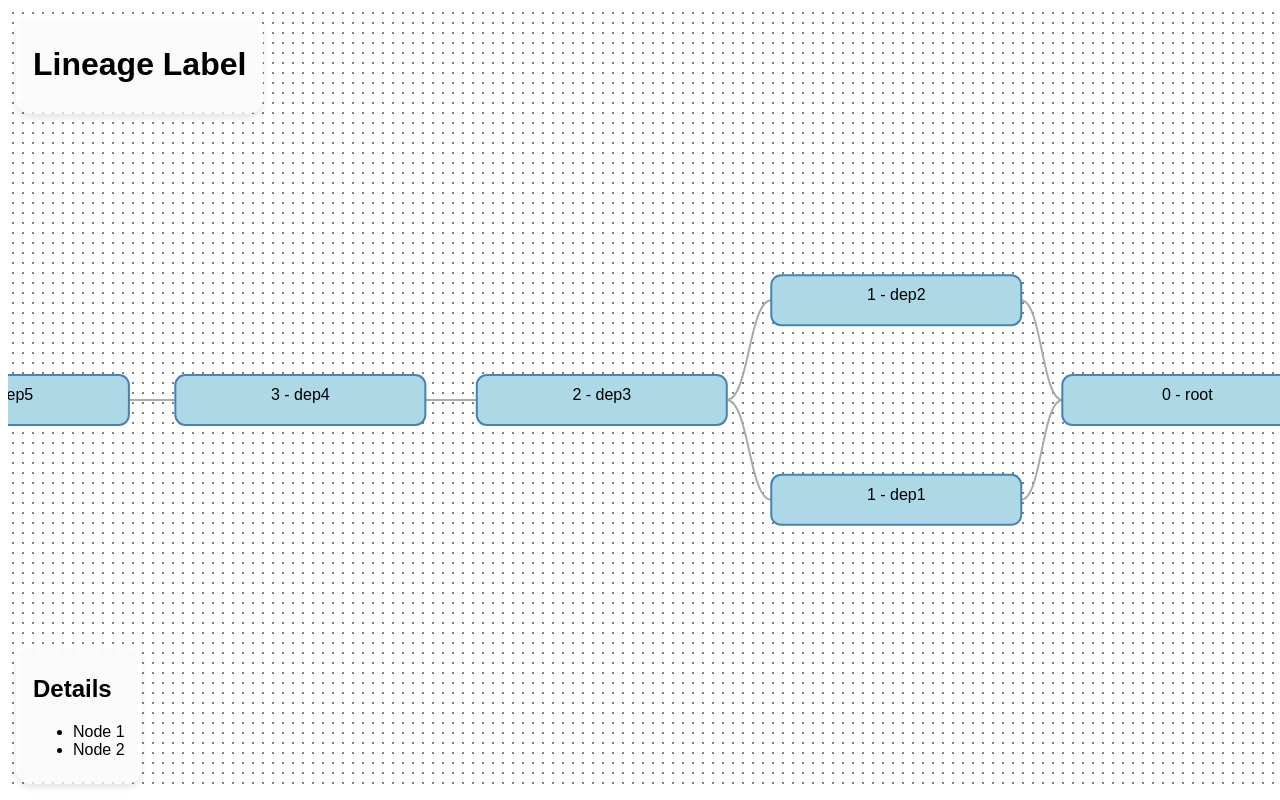
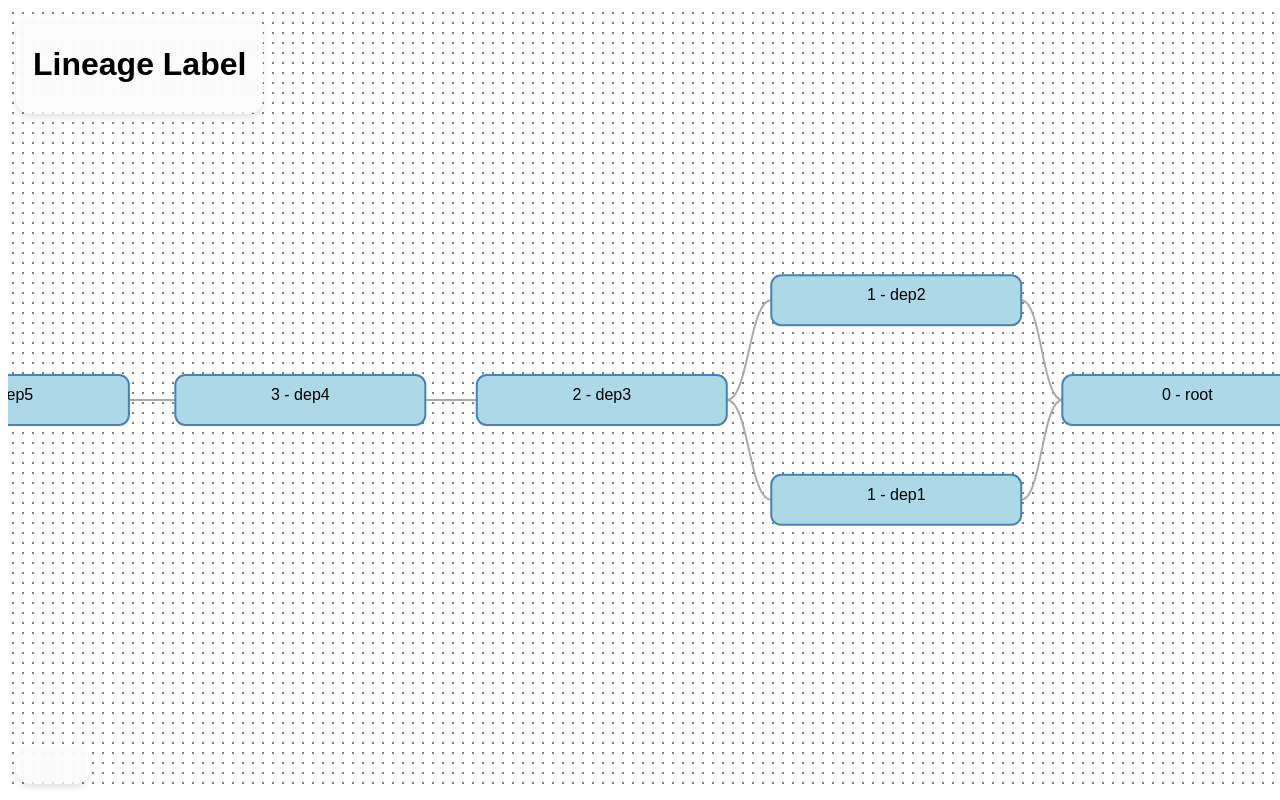
Before and after one commit to dtennander/react-lineage-graph, a React (Vite) app: page / in a window 1280 px wide. Built offline with nearby package versions, Linux system fonts and the light colour scheme.

Commit message:
Allow for context to know picked node.

```diff
--- /dev/null
+++ b/src/LineageContext.tsx
@@ -0,0 +1,30 @@
+import { Dispatch, createContext, useContext, useReducer, useState } from "react"
+import { Node } from "./LineageRender"
+
+type Context = {
+  pickedNode: Node | null;
+  setNode: Dispatch<Node | null>;
+}
+
+const LineageContext = createContext<Context>({
+  pickedNode: null,
+  setNode: () => { },
+})
+
+export const LineageProvider = ({ children }) => {
+  const [pickedNode, dispatch] = useState<Node | null>(null)
+  console.log("pickedNode", pickedNode)
+  return (
+    <LineageContext.Provider value={{ pickedNode, setNode: dispatch }}>
+      {children}
+    </LineageContext.Provider>
+  )
+}
+
+export const useNode = () => {
+  const { pickedNode, setNode } = useContext(LineageContext)
+  return [pickedNode, <N extends Node,>(n: N | null) => {
+    console.log(n)
+    setNode(n)
+  }] as const
+}
--- a/src/LineageRender.tsx
+++ b/src/LineageRender.tsx
@@ -1,6 +1,7 @@
 import * as d3 from "d3";
-import { useRef, useEffect, useMemo } from "react";
+import { useRef, useEffect, useMemo, memo } from "react";
 import styled from "styled-components";
+import { useNode } from "./LineageContext";
 
 export type Node = {
   name: string;
@@ -18,6 +19,10 @@ const StyledSvg = styled.svg`
       stroke-width: 2px;
   }
 
+  .selected rect {
+    fill: lightgreen;
+  }
+
   .link {
       fill: none;
       stroke: #aaa;
@@ -29,10 +34,12 @@ const StyledSvg = styled.svg`
  * Renders a lineage graph using d3
  * @param nodes - The nodes of the graph
  */
-export const LineageRender = ({ nodes }: { nodes: Node[] }) => {
+export const LineageRender = memo(({ nodes }: { nodes: Node[] }) => {
   const svgRef = useRef<SVGSVGElement | null>(null);
   const d3Nodes = useMemo(() => addDepth(nodes), [nodes]);
   const links = useMemo(() => createLinks(d3Nodes), [d3Nodes]);
+  // TODO: This causes a re-render when the node is picked
+  const [pickedNode, setPickedNode] = useNode();
   useEffect(() => {
     if (!svgRef.current) return;
     const svg = d3.select(svgRef.current);
@@ -45,21 +52,24 @@ export const LineageRender = ({ nodes }: { nodes: Node[] }) => {
         })
     );
     const link = drawLinks(zoomableGroup, links)
-    const node = drawNodes(zoomableGroup, d3Nodes)
+    const node = drawNodes(zoomableGroup, d3Nodes, pickedNode)
     const simulation = createForceSimulation(svgRef.current, d3Nodes, links);
 
     node.call(handleDrag(simulation));
+    node.on("click", (e, d) => {
+      setPickedNode(nodes.find(n => n.name === d.name) ?? null);
+    })
     simulation.on("tick", updatePositions(node, link));
     // return cleanup function
     return () => {
       simulation.stop();
       svg.selectAll("*").remove();
     }
-  }, [svgRef, d3Nodes, links]);
+  }, [svgRef, d3Nodes, links, pickedNode, setPickedNode, nodes]);
   return (
     <StyledSvg ref={svgRef} width="100%" height="100%" />
   )
-}
+})
 
 const createLinks = (nodes: D3Node[]): d3.SimulationLinkDatum<D3Node>[] => {
   return nodes.map((d) =>
@@ -86,12 +96,13 @@ const addDepth = (nodes: Node[]): D3Node[] => {
 /********  D3 Functions ********/
 
 // Draws nodes on the canvas
-const drawNodes = <E extends Element,>(svg: d3.Selection<E, unknown, null, undefined>, nodes: D3Node[]) => {
+const drawNodes = <E extends Element,>(svg: d3.Selection<E, unknown, null, undefined>, nodes: D3Node[], pickedNode: Node | null) => {
   const nodeBoxes = svg.append("g")
     .selectAll("g")
     .data<D3Node>(nodes)
     .enter().append("g")
     .attr("class", "node")
+    .classed("selected", d => d.name === pickedNode?.name);
   nodeBoxes
     .append("rect")
     .attr("width", 250)
--- a/src/index.tsx
+++ b/src/index.tsx
@@ -1,5 +1,6 @@
 import styled from 'styled-components';
 import { LineageRender, Node } from './LineageRender';
+import { LineageProvider, useNode } from './LineageContext';
 
 export const StyledView = styled.div`
   display: relative;
@@ -25,10 +26,12 @@ type LineageViewProps = {
 export const LineageView = ({ children, nodes }: LineageViewProps) => {
   return (
     <StyledView>
-      <Background style={{ width: "100%", height: "100%" }}>
-        <LineageRender nodes={nodes} />
-        {children}
-      </Background>
+      <LineageProvider>
+        <Background style={{ width: "100%", height: "100%" }}>
+          <LineageRender nodes={nodes} />
+          {children}
+        </Background>
+      </LineageProvider>
     </StyledView>
   )
 }
@@ -53,17 +56,23 @@ const GlassPlane = styled.div`
       -webkit-backdrop-filter: blur(10px);
       box-shadow: 0 4px 6px rgba(0, 0, 0, 0.1);
       padding: 0.5em 1em;
-      `;
+`;
 
 
 export const Details = () => {
+  const [pickedNode] = useNode();
   return (
     <div style={{ position: "absolute", bottom: "1em", left: "1em" }}>
       <GlassPlane>
-        <h2>Details</h2>
+        <h3>{pickedNode?.name}</h3>
         <ul>
-          <li>Node 1</li>
-          <li>Node 2</li>
+          {
+            Object.entries(pickedNode || {}).map(([key, value]) => (
+              <li key={key}>
+                <strong>{key}</strong>: {value}
+              </li>
+            ))
+          }
         </ul>
       </GlassPlane>
     </div>
```
